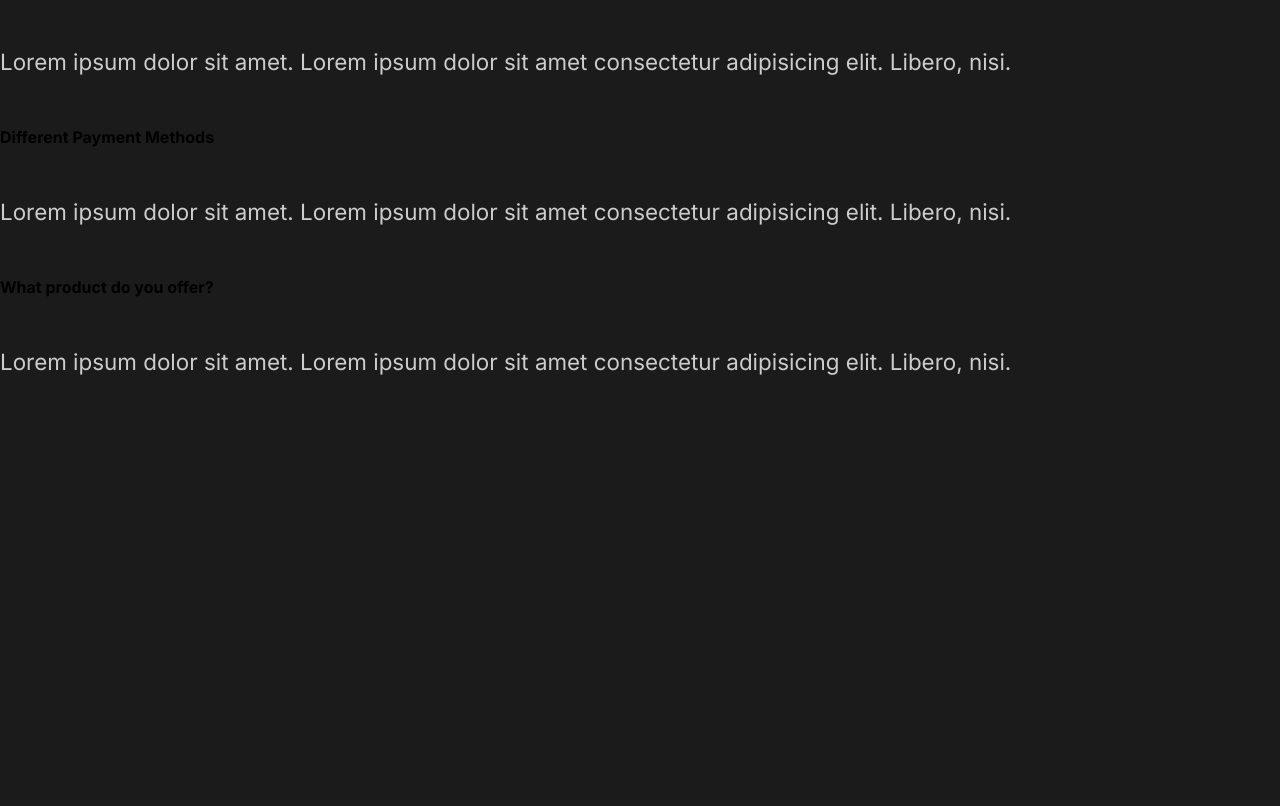
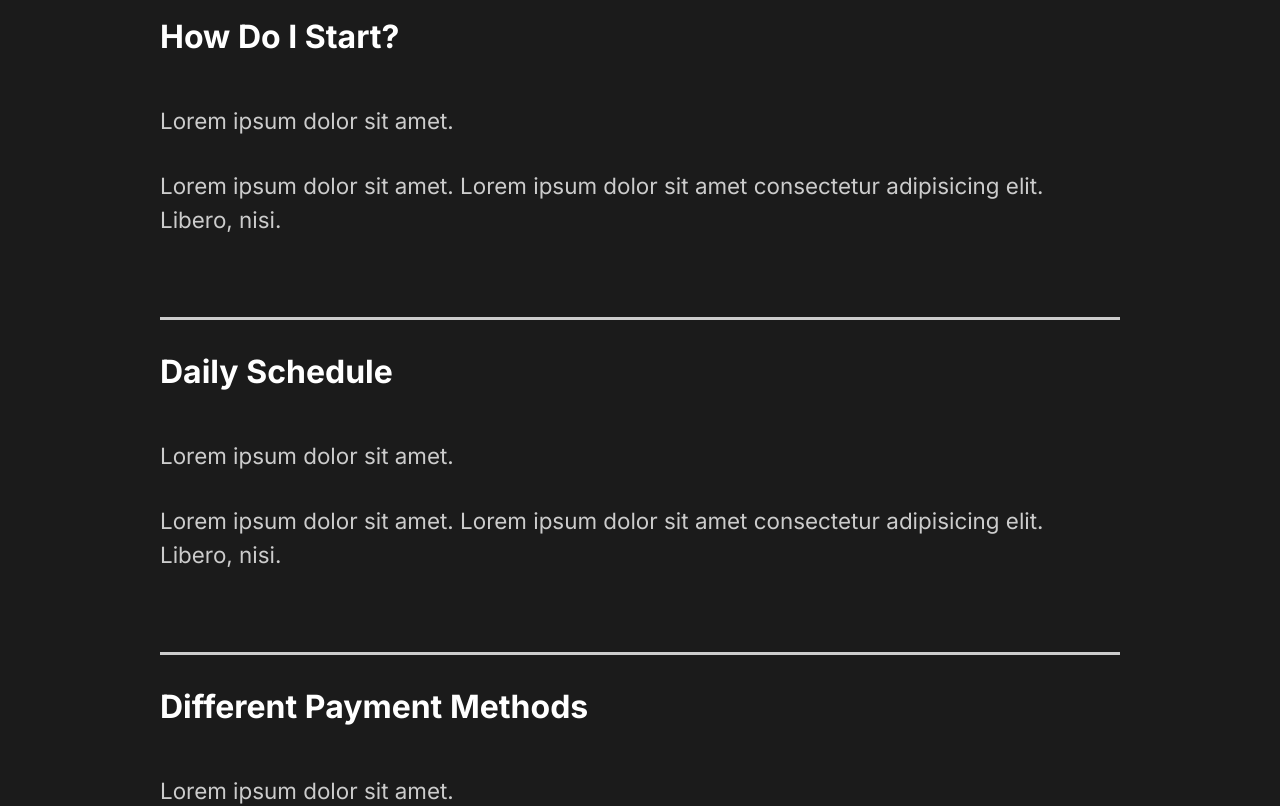
Before and after one commit to golandor/react-capture, a React (Create React App) app: page / in a window 1280 px wide. Shown: the part 2320-3126 px from the top of the page. Before the commit the page ends 2746 px from the top, so only its background shows below. Built offline with nearby package versions, Linux system fonts and the light colour scheme.

Commit message:
Styling Faq Section

```diff
--- a/src/components/FaqSection.js
+++ b/src/components/FaqSection.js
@@ -1,49 +1,87 @@
 import React from "react";
+
+//Styles
+import styled from "styled-components";
+import { About } from "../styles";
 
 const FaqSection = () => {
   return (
-    <div className="faq">
+    <Faq>
       <h2>
         Any Questions <span>FAQ</span>
       </h2>
       <div className="question">
         <h4>How Do I Start?</h4>
         <div className="answer">
+          <p>Lorem ipsum dolor sit amet.</p>
+          <p>
+            Lorem ipsum dolor sit amet. Lorem ipsum dolor sit amet consectetur
+            adipisicing elit. Libero, nisi.
+          </p>
+        </div>
+        <div className="faq-line"></div>
+      </div>
+      <div className="question">
+        <h4>Daily Schedule</h4>
+        <div className="answer">
+          <p>Lorem ipsum dolor sit amet.</p>
+          <p>
+            Lorem ipsum dolor sit amet. Lorem ipsum dolor sit amet consectetur
+            adipisicing elit. Libero, nisi.
+          </p>
+        </div>
+        <div className="faq-line"></div>
+      </div>
+      <div className="question">
+        <h4>Different Payment Methods</h4>
+        <div className="answer">
+          <p>Lorem ipsum dolor sit amet.</p>
+          <p>
+            Lorem ipsum dolor sit amet. Lorem ipsum dolor sit amet consectetur
+            adipisicing elit. Libero, nisi.
+          </p>
+        </div>
+        <div className="faq-line"></div>
+      </div>
+      <div className="question">
+        <h4>What product do you offer?</h4>
+        <div className="answer">
+          <p>Lorem ipsum dolor sit amet.</p>
           <p>
             Lorem ipsum dolor sit amet. Lorem ipsum dolor sit amet consectetur
             adipisicing elit. Libero, nisi.
           </p>
         </div>
       </div>
-      <div className="question">
-        <h4>Daily Schedule</h4>
-        <div className="answer">
-          <p>
-            Lorem ipsum dolor sit amet. Lorem ipsum dolor sit amet consectetur
-            adipisicing elit. Libero, nisi.
-          </p>
-        </div>
-      </div>
-      <div className="question">
-        <h4>Different Payment Methods</h4>
-        <div className="answer">
-          <p>
-            Lorem ipsum dolor sit amet. Lorem ipsum dolor sit amet consectetur
-            adipisicing elit. Libero, nisi.
-          </p>
-        </div>
-      </div>
-      <div className="question">
-        <h4>What product do you offer?</h4>
-        <div className="answer">
-          <p>
-            Lorem ipsum dolor sit amet. Lorem ipsum dolor sit amet consectetur
-            adipisicing elit. Libero, nisi.
-          </p>
-        </div>
-      </div>
-    </div>
+    </Faq>
   );
 };
 
+const Faq = styled(About)`
+  display: block;
+  span {
+    display: block;
+  }
+  h2 {
+    padding-bottom: 2rem;
+    font-weight: lighter;
+  }
+  .faq-line {
+    background: #cccccc;
+    height: 0.2rem;
+    margin: 2rem 0rem;
+    width: 100%;
+  }
+  .qustion {
+    padding: 3rem 0rem;
+    cursor: pointer;
+  }
+  .answer {
+    padding: 2rem 0rem;
+    p {
+      padding: 1rem 0rem;
+    }
+  }
+`;
+
 export default FaqSection;
--- a/src/components/GlobalStyle.js
+++ b/src/components/GlobalStyle.js
@@ -36,6 +36,7 @@
 }
 h4{
     font-weight:bold;
+    font-size: 2rem;
 }
 span{
     font-weight:bold;
```
